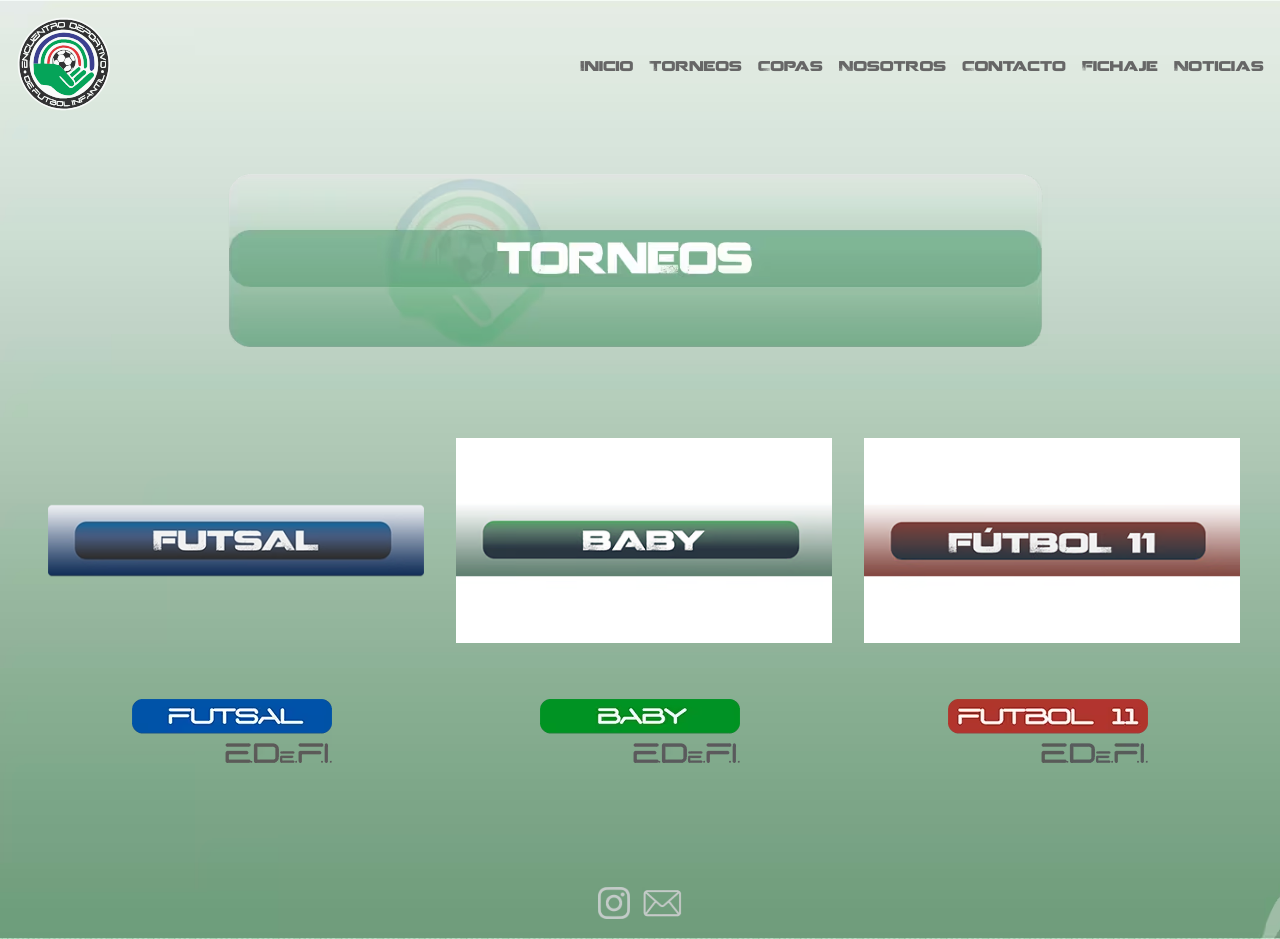
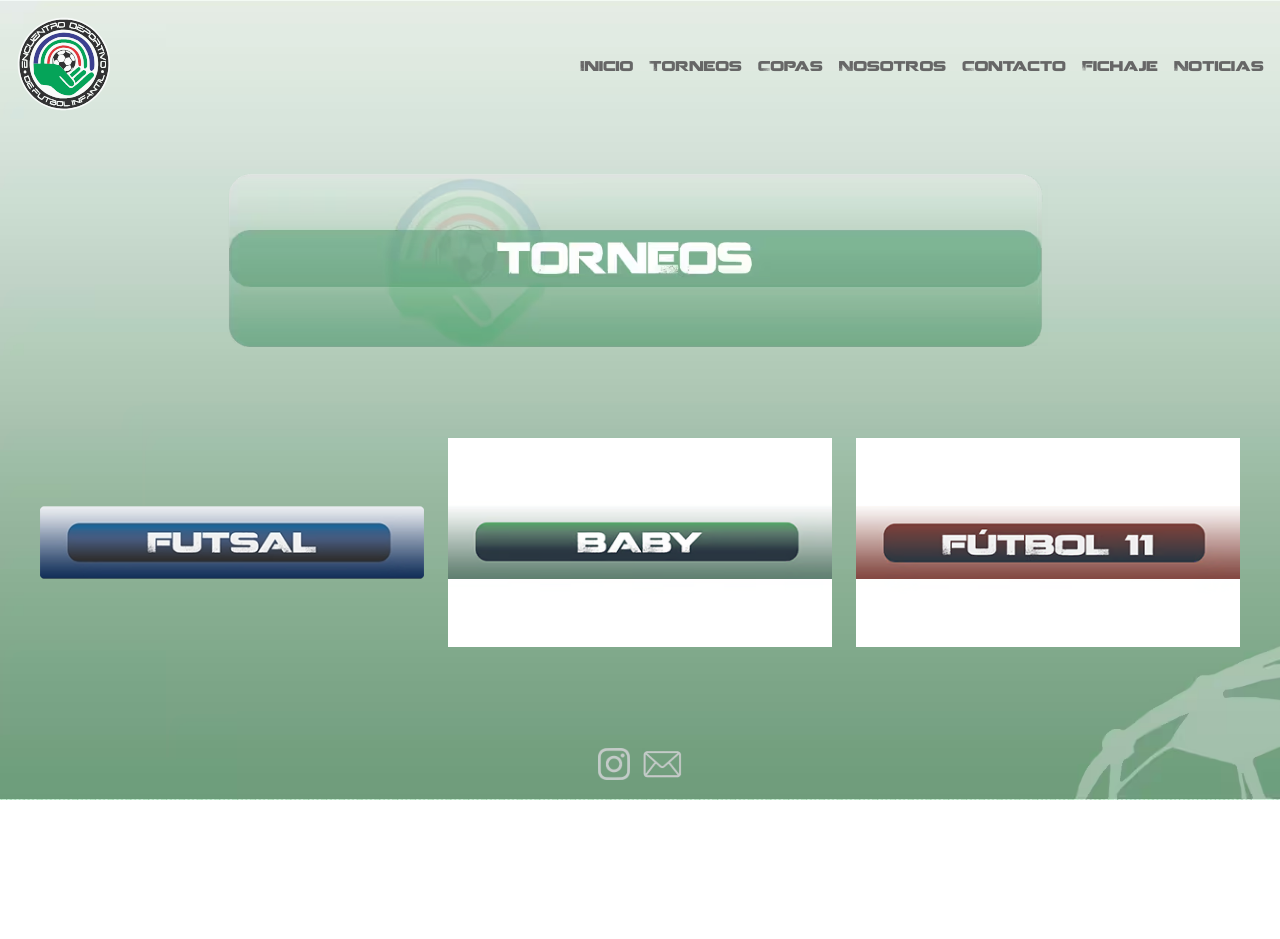
Before and after one commit to mmanna3/web-publica, a React (Vite) app: page /torneos in a window 1280 px wide. After the commit the page ends 800 px from the top, so only its background shows below. Built offline with nearby package versions, Linux system fonts and the light colour scheme.

Commit message:
Oculta botones que estaban de más

```diff
--- a/src/components/pages/Torneos/TorneosPage.tsx
+++ b/src/components/pages/Torneos/TorneosPage.tsx
@@ -17,14 +17,14 @@ export const TorneosPage = () => {
           key='futsal'
           className='flex items-center space-x-2 px-[10%] xl:flex-col-reverse xl:px-0'
         >
-          <ImageBtn img={BTN_TORNEO_FUTSAL} alt='Futsal' url='/torneos/futsal' style='xl:p-14' />
+          {/* <ImageBtn img={BTN_TORNEO_FUTSAL} alt='Futsal' url='/torneos/futsal' style='xl:p-14' /> */}
           <ImageBtn img={IMG_TORNEO_FUTSAL} alt='Futsal-image' url='/torneos/futsal' />
         </div>
         <div
           key='baby'
           className='flex items-center space-x-2 px-[10%]  xl:flex-col-reverse xl:px-0'
         >
-          <ImageBtn img={BTN_TORNEO_BABY} alt='baby-image' url='/torneos/baby' style='xl:p-14' />
+          {/* <ImageBtn img={BTN_TORNEO_BABY} alt='baby-image' url='/torneos/baby' style='xl:p-14' /> */}
           <ImageBtn img={IMG_TORNEO_BABY} alt='baby' url='/torneos/baby'  />
         </div>
         <div
@@ -32,7 +32,7 @@ export const TorneosPage = () => {
           className='flex items-center space-x-2 px-[10%]  xl:flex-col-reverse xl:px-0'
 
         >
-          <ImageBtn img={BTN_TORNEO_FUTBOL11} alt='futbol 11 image' url='/torneos/futbol-11' style='xl:p-14' />
+          {/* <ImageBtn img={BTN_TORNEO_FUTBOL11} alt='futbol 11 image' url='/torneos/futbol-11' style='xl:p-14' /> */}
           <ImageBtn img={IMG_TORNEO_FUTBOL11} alt='futbol 11' url='/torneos/futbol-11'  />
         </div>
       </div>
```
